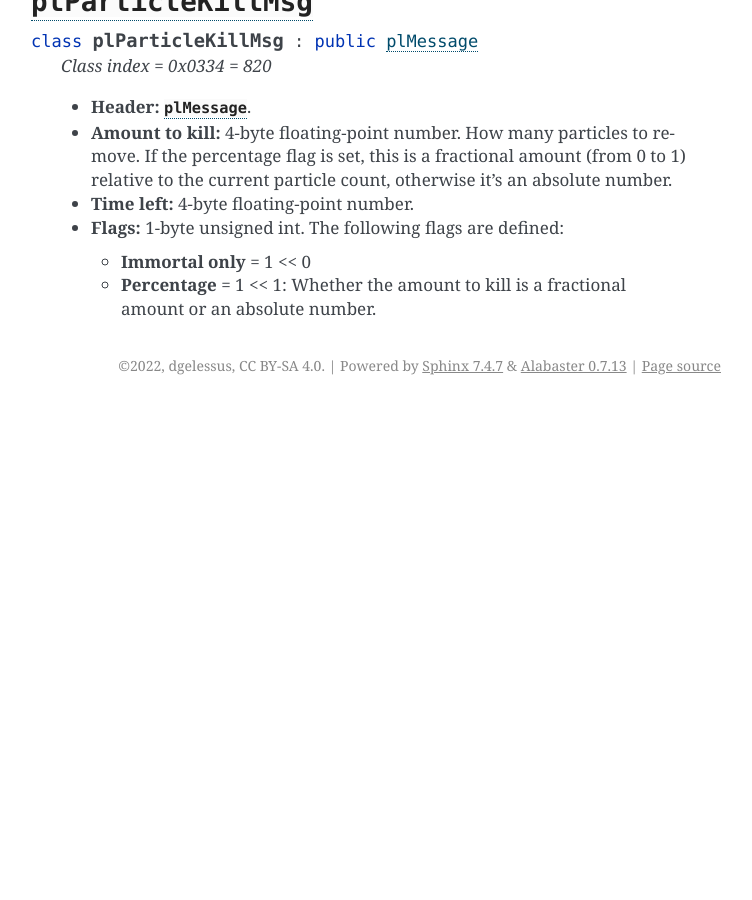
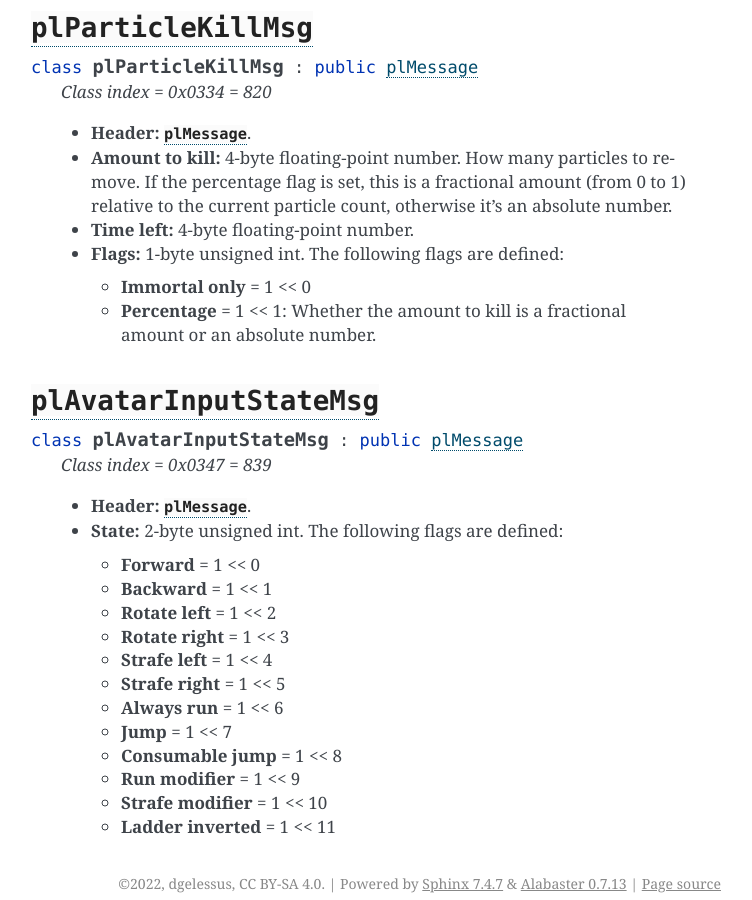
Before and after one commit to dgelessus/NAGUS, a Sphinx documentation site: the page built from docs/uru/game_server/plasma_messages.rst, in a window 1280 px wide and 900 px high, scrolled down 14739 px. Shown: the whole window, without its empty margins (389-1141 px from the left). Built offline with Sphinx 7.4.7, drawn with Linux system fonts in a browser that asks for light colours; before the commit the page ends 15144 px from its top, so only the background shows below that; some of the changed text lies outside the part shown.

Commit message:
Document (barely) and implement plAvatarInputStateMsg

```diff
--- a/docs/uru/game_server/net_messages.rst
+++ b/docs/uru/game_server/net_messages.rst
@@ -991,7 +991,7 @@ Assorted data types used by the message classes below.
   Behaves like its superclass :cpp:class:`plNetMsgGameMessage`,
   except that the server only forwards it to the specified list of receivers,
   not all avatars in the age instance.
-  The wrapped :cpp:class:`plMessage` should be an instance of ``pfKIMsg``, ``plCCRCommunicationMsg``, ``plAvatarInputStateMsg``, ``plInputIfaceMgrMsg``, or :cpp:class:`plNotifyMsg`.
+  The wrapped :cpp:class:`plMessage` should be an instance of ``pfKIMsg``, ``plCCRCommunicationMsg``, :cpp:class:`plAvatarInputStateMsg`, ``plInputIfaceMgrMsg``, or :cpp:class:`plNotifyMsg`.
 
   By default,
   the message is only forwarded to receivers that are in the same age instance as the sender.
--- a/docs/uru/game_server/plasma_messages.rst
+++ b/docs/uru/game_server/plasma_messages.rst
@@ -44,6 +44,7 @@ only of one of their non-abstract subclasses.
   * :cpp:class:`plNotifyMsg` = 0x02ed = 749
   * :cpp:class:`plParticleTransferMsg` = 0x0333 = 819
   * :cpp:class:`plParticleKillMsg` = 0x0334 = 820
+  * :cpp:class:`plAvatarInputStateMsg` = 0x0347 = 839
 
 Common data types
 -----------------
@@ -211,7 +212,7 @@ Assorted data types used by the message classes below.
     .. cpp:enumerator:: kNetUseRelevanceRegions = 1 << 8
 
       Should only be set if :cpp:enumerator:`kNetPropagate` is also set.
-      Only used with ``plAvatarInputStateMsg`` and ``plControlEventMsg``.
+      Only used with :cpp:class:`plAvatarInputStateMsg` and ``plControlEventMsg``.
 
       This corresponds to the :cpp:class:`plNetMsgGameMessage` flag :cpp:enumerator:`~plNetMessage::BitVectorFlags::kUseRelevanceRegions`.
       See that documentation for details.
@@ -771,3 +772,27 @@ Assorted data types used by the message classes below.
 
     * **Immortal only** = 1 << 0
     * **Percentage** = 1 << 1: Whether the amount to kill is a fractional amount or an absolute number.
+
+:cpp:class:`plAvatarInputStateMsg`
+----------------------------------
+
+.. cpp:class:: plAvatarInputStateMsg : public plMessage
+
+  *Class index = 0x0347 = 839*
+
+  * **Header:** :cpp:class:`plMessage`.
+  * **State:** 2-byte unsigned int.
+    The following flags are defined:
+
+    * **Forward** = 1 << 0
+    * **Backward** = 1 << 1
+    * **Rotate left** = 1 << 2
+    * **Rotate right** = 1 << 3
+    * **Strafe left** = 1 << 4
+    * **Strafe right** = 1 << 5
+    * **Always run** = 1 << 6
+    * **Jump** = 1 << 7
+    * **Consumable jump** = 1 << 8
+    * **Run modifier** = 1 << 9
+    * **Strafe modifier** = 1 << 10
+    * **Ladder inverted** = 1 << 11
```
Also changed, not shown: 1 other file.
